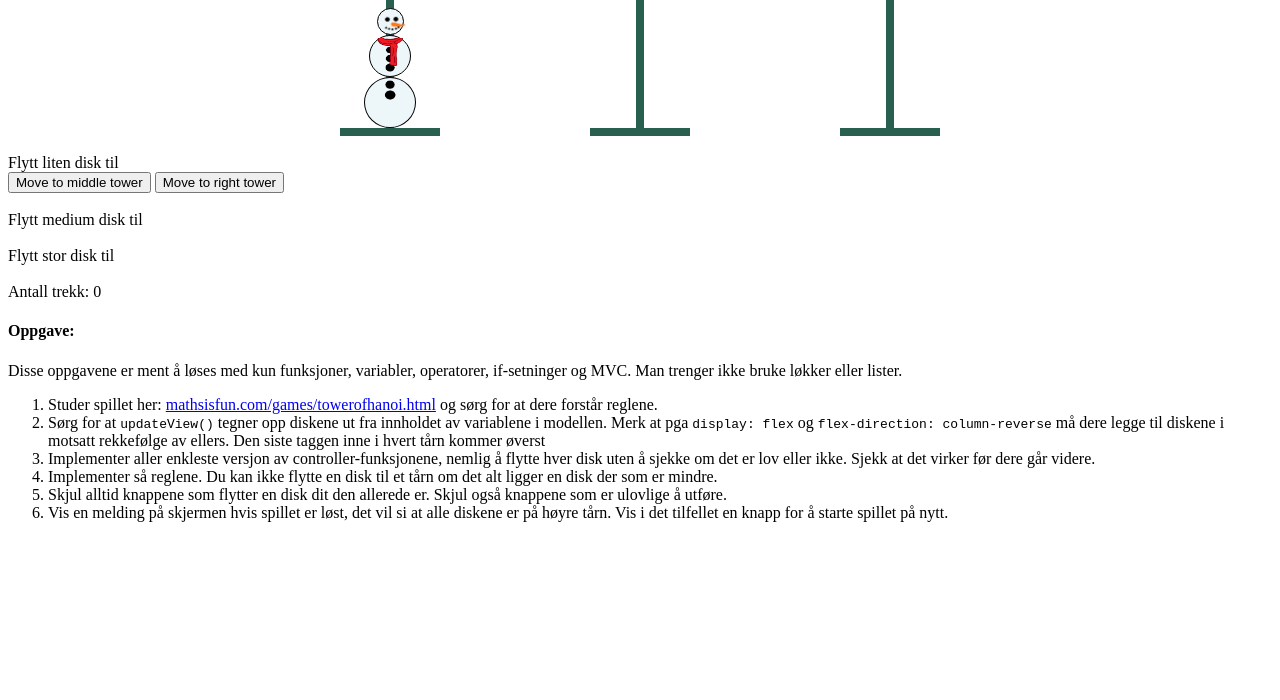
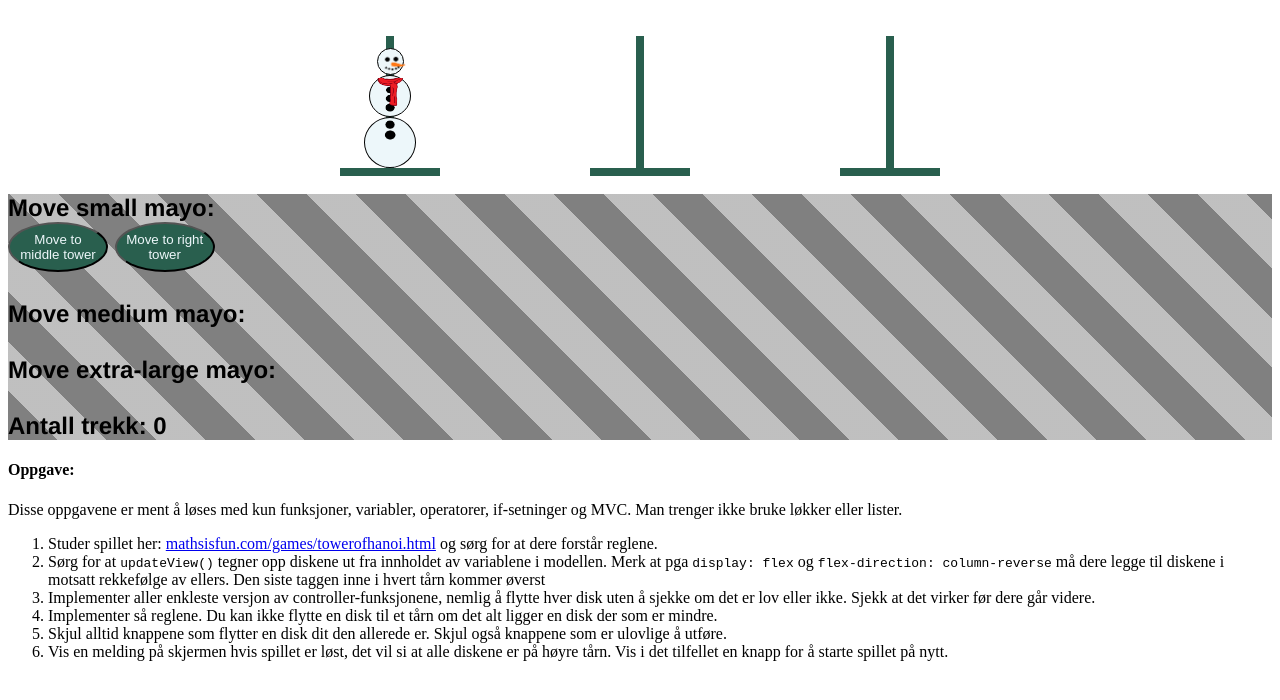
Before and after one commit to OriginalKilljoy/teamTaskTowerOfHanoi, a plain HTML site: page index.html in a window 1280 px wide. Drawn offline with Linux system fonts and the light colour scheme.

Commit message:
Not so much, but logic is good enough (with buttons), 1. Added some css 2. Added condition for new game 3. Added game restart (got Torbjørn solution stolen :3)

```diff
--- a/index.html
+++ b/index.html
@@ -11,6 +11,8 @@
             justify-content: space-between;
             margin: 0 auto;
             max-width: 600px;
+            padding-top: 40px;
+
         }
 
         .tower-container {
@@ -24,6 +26,7 @@
             flex-direction: column-reverse;
             align-items: center;
             border-bottom: 8px solid #295f4e;
+
         }
 
         .tower-container::before {
@@ -59,6 +62,41 @@
             height: 40px;
             margin-left: 5px;
             margin-top: 2px;
+        }
+
+        button {
+            display: inline;
+            background-color: #295f4e;
+
+            border-radius: 50%;
+            width: 100px;
+            min-height: 50px;
+            color: #edf7fa;
+            /* margin-left: 3px;
+            margin-top: 2px; */
+        }
+
+        .bottomButtons {
+            width: 40px;
+            height: 40px;
+            margin-left: 5px;
+            margin-top: 2px;
+        }
+
+        button:hover {
+            background-color: #48997f;
+            color: white;
+            border: 2px snow;
+        }
+
+        #tst {
+            /*https://projects.verou.me/css3patterns/#diagonal-stripes*/
+            font-family: 'Franklin Gothic Medium', 'Arial Narrow', Arial, sans-serif;
+            font-size: 1.5em;
+            font-weight: bold;
+            color: black;
+            background-color: gray;
+            background-image: repeating-linear-gradient(45deg, transparent, transparent 35px, rgba(255, 255, 255, .5) 35px, rgba(255, 255, 255, .5) 70px);
         }
     </style>
 </head>
@@ -120,19 +158,20 @@
                     </div>
                 </div><br/>
 
-                Flytt liten disk til
+                <div id = "tst">
+                    Move small mayo:
                 <div id="smallDiskButtons">
                     ${smLeftButton ? `<button onclick='moveSmallDisk(0)'>Move to left tower</button>` : ``}
                     ${smMiddleButton ? `<button onclick='moveSmallDisk(1)'>Move to middle tower</button>` : ``}
                     ${smRightButton ? `<button onclick='moveSmallDisk(2)'>Move to right tower</button>` : ``}
                     </div><br/>
-                    Flytt medium disk til
+                    Move medium mayo:
                 <div id="mediumDiskButtons">
                     ${medLeftButton ? `<button onclick='moveMediumDisk(0)'>Move to left tower</button>` : ``}
                     ${medMiddleButton ? `<button onclick='moveMediumDisk(1)'>Move to middle tower</button>` : ``}
                     ${medRightButton ? `<button onclick='moveMediumDisk(2)'>Move to right tower</button>` : ``}
                     </div><br/>
-                    Flytt stor disk til
+                    Move extra-large mayo:
                 <div id="largeDiskButtons">
                     ${larLeftButton ? `<button onclick='moveLargeDisk(0)'>Move to left tower</button>` : ``}
                     ${larMiddleButton ? `<button onclick='moveLargeDisk(1)'>Move to middle tower</button>` : ``}
@@ -141,11 +180,12 @@
                     <br/>
                     <div>Antall trekk: ${moveCount}</div>
                     <div>${winCondition = checkWinCondition() ?? ''}</div>
+                    </div>
                     `;
-                }
-                // ${mediumDiskButtonsHTML}
-                // ${smallDiskButtonsHTML}
-                // ${largeDiskButtonsHTML}
+        }
+        // ${mediumDiskButtonsHTML}
+        // ${smallDiskButtonsHTML}
+        // ${largeDiskButtonsHTML}
 
         // controller
         function moveSmallDisk(toTowerIndex) {
@@ -206,6 +246,11 @@
             larLeftButton = false;
             larMiddleButton = false;
             larRightButton = false;
+
+            //win condition = remove all buttons.
+            if (smallDiskTowerIndex == 2 && mediumDiskTowerIndex == 2 && largeDiskTowerIndex == 2) {
+                smLeftButton = smMiddleButton = smRightButton = false;
+            }
 
             if (mediumDiskTowerIndex == 0) {
                 medLeftButton = false;
@@ -377,9 +422,12 @@
         //     `;
         // }
 
-        function checkWinCondition(){
-            if(smallDiskTowerIndex == 2 && mediumDiskTowerIndex == 2 && largeDiskTowerIndex == 2){
-                return /*HTML*/`<div>Gratulerer! Du flytta Majones fra venstre til høyre, applaus osv.</div>`;
+        function checkWinCondition() {
+            if (smallDiskTowerIndex == 2 && mediumDiskTowerIndex == 2 && largeDiskTowerIndex == 2) {
+                return /*HTML*/`<div>Gratulerer! Du flytta Majones fra venstre til høyre, applaus osv.
+                    <br/>
+                    <button onclick='location.reload()'>Restart game!</button>
+                    </div>`;
             }
         }
 
@@ -413,18 +461,6 @@
                 </li>
             </ol>
         `;
-
-        /*
-        To do:
-        - Move disc between towers
-                - Give each tower an individual id
-                - Same goes for disc
-        - Checker if we are allowed to move disc
-
-        Eventually:
-        - Remove buttons, use disks as buttons
-        - Make prettier?
-        */
     </script>
 </body>
 
```
